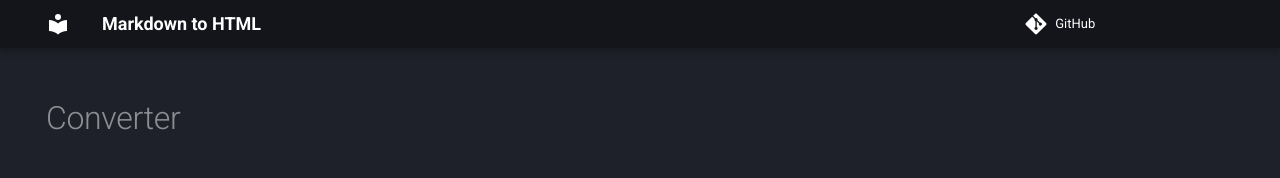
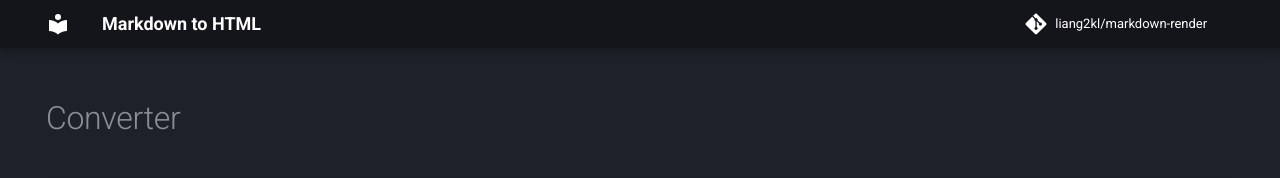
Before and after one commit to liang2kl/markdown-render, an MkDocs documentation site: the page built from docs/index.md, in a window 1280 px wide. Shown: the top 178 px of the page. Built offline with MkDocs 1.6.1 and Material for MkDocs 9.7.7, drawn with Linux system fonts in a browser that asks for light colours; comment, search, counter and statistics services are not loaded.

Commit message:
Update repo_name

```diff
--- a/mkdocs.yml
+++ b/mkdocs.yml
@@ -1,6 +1,7 @@
 site_name: Markdown to HTML
 site_url: https://liang2kl.github.io/markdown-render/
 repo_url: https://github.com/liang2kl/markdown-render/
+repo_name: liang2kl/markdown-render
 
 theme:
   name: material
```
